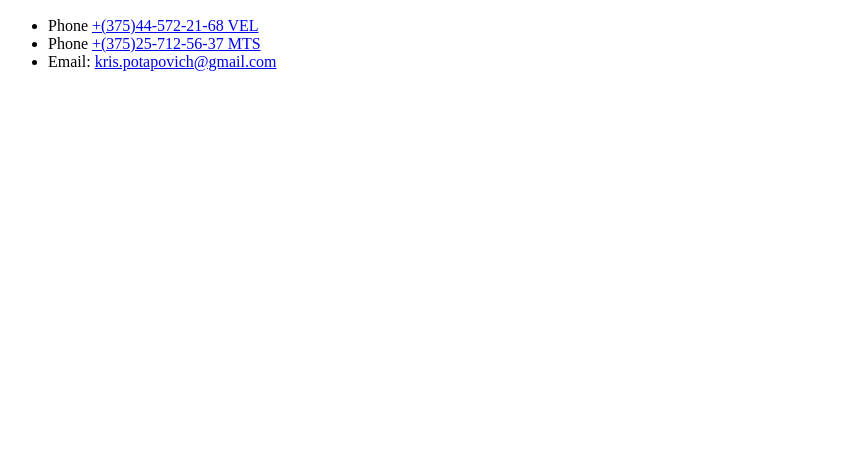
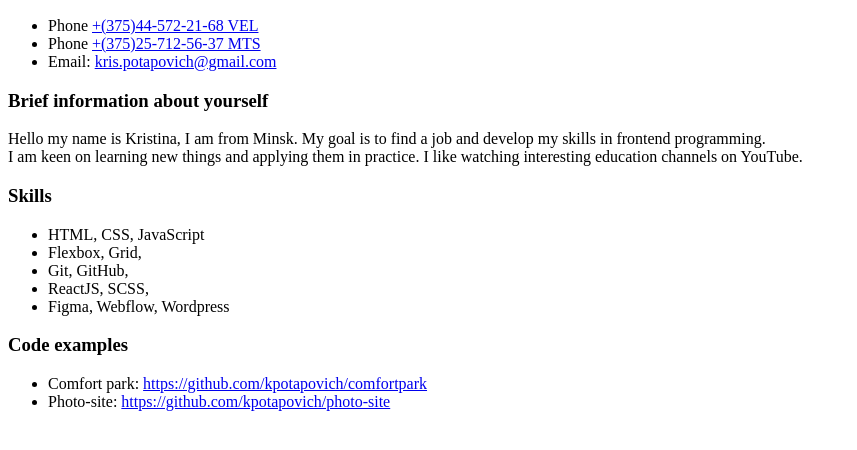
Before and after one commit to kpotapovich/rsschool-cv, a plain HTML site: page index.html in a window 1280 px wide. Shown: the part 110-560 px from the top of the page, without its empty margins (0-857 px from the left). Drawn offline with Linux system fonts and the light colour scheme.

Commit message:
feat: add main to section

```diff
--- a/index.html
+++ b/index.html
@@ -13,19 +13,62 @@
         <h2 class="contact_info">Contact info</h2>
         <ul class="contact_list">
             <li class="item_text">
-                <span>Phone</span>
+                <span class="text_phone">Phone </span>
                 <a href="tel:+375445722168">+(375)44-572-21-68 VEL</a>
             </li>
             <li class="item_text">
-                <span>Phone</span>
+                <span class="text_phone">Phone </span>
                 <a href="tel:+375445722168">+(375)25-712-56-37 MTS</a>
             </li>
             <li class="item_text">
-                <span>Email:</span>
+                <span class="text_phone">Email: </span>
                 <a href="mailto:kris.potapovich@gmail.com">kris.potapovich@gmail.com</a>
             </li>
         </ul>
     </section>
 </header>
+<main class="main">
+    <section class="information">
+        <h3>Brief information about yourself</h3>
+        <p class="about_my">Hello my name is Kristina, I am from Minsk.
+            My goal is to find a job and develop my skills in frontend programming.<br>
+            I am keen on learning new things and applying them in practice.
+            I like watching interesting education channels on YouTube.
+        </p>
+    </section>
+    <section class="information">
+        <h3 class="contact_info">Skills</h3>
+        <ul class="contact_list">
+            <li class="item_skill">
+                HTML, CSS, JavaScript
+            </li>
+            <li class="item_skill">
+                Flexbox, Grid,
+            </li>
+            <li class="item_skill">
+                Git, GitHub,
+            </li>
+            <li class="item_skill">
+                ReactJS, SCSS,
+            </li>
+            <li class="item_skill">
+                Figma, Webflow, Wordpress
+            </li>
+        </ul>
+    </section>
+    <section class="information">
+        <h3 class="info-examples">Code examples</h3>
+        <ul>
+            <li>
+                <span class="text_name">Comfort park: </span>
+                <a href="https://github.com/kpotapovich/comfortpark">https://github.com/kpotapovich/comfortpark</a>
+            </li>
+            <li>
+                <span class="text_name">Photo-site: </span>
+                <a href="https://github.com/kpotapovich/photo-site">https://github.com/kpotapovich/photo-site</a>
+            </li>
+        </ul>
+    </section>
+</main>
 </body>
 </html>
```
